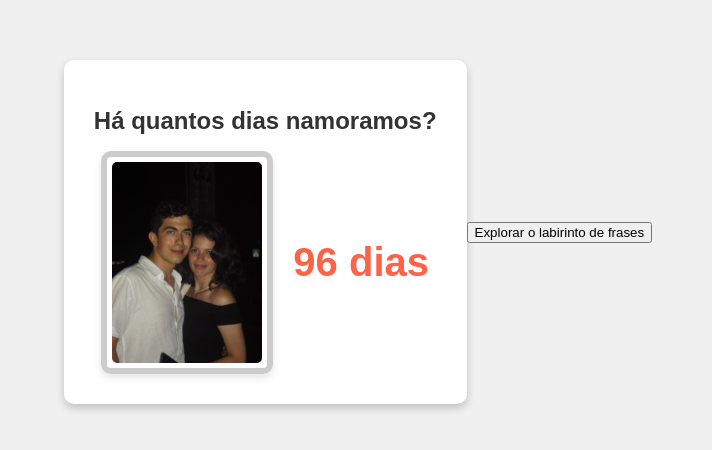
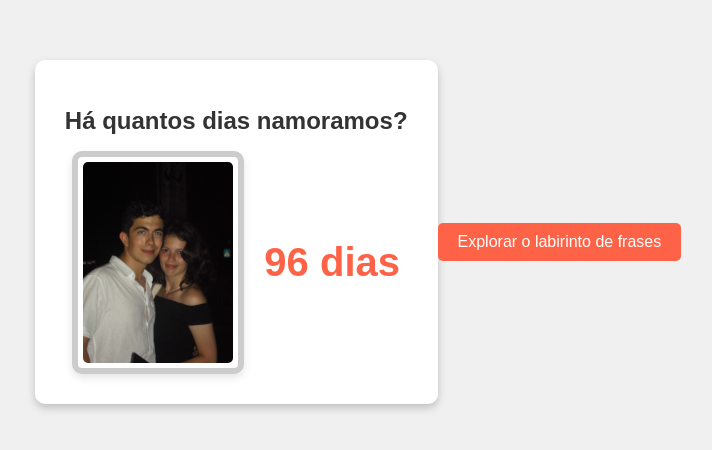
Before and after one commit to jotipof/contador, a plain HTML site: page index.html in a window 1280 px wide. Shown: the part 168-618 px from the top of the page, without its empty margins (282-994 px from the left). Drawn offline with Linux system fonts and the light colour scheme.

Commit message:
Update styles.css

```diff
--- a/styles.css
+++ b/styles.css
@@ -46,6 +46,25 @@ h1 {
     border-radius: 5px;
 }
 
+.labirinto-button {
+    margin-top: 20px;
+}
+
+.labirinto-button button {
+    background-color: #FF6347;
+    color: white;
+    border: none;
+    padding: 10px 20px;
+    font-size: 16px;
+    border-radius: 5px;
+    cursor: pointer;
+    transition: background-color 0.3s;
+}
+
+.labirinto-button button:hover {
+    background-color: #FF4500;
+}
+
 #daysCounter {
     font-size: 40px;
     font-weight: bold;
```
